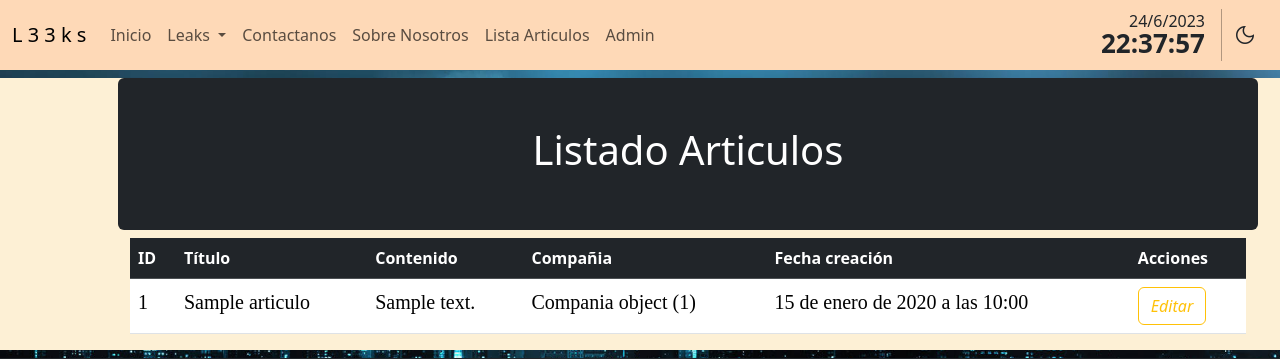
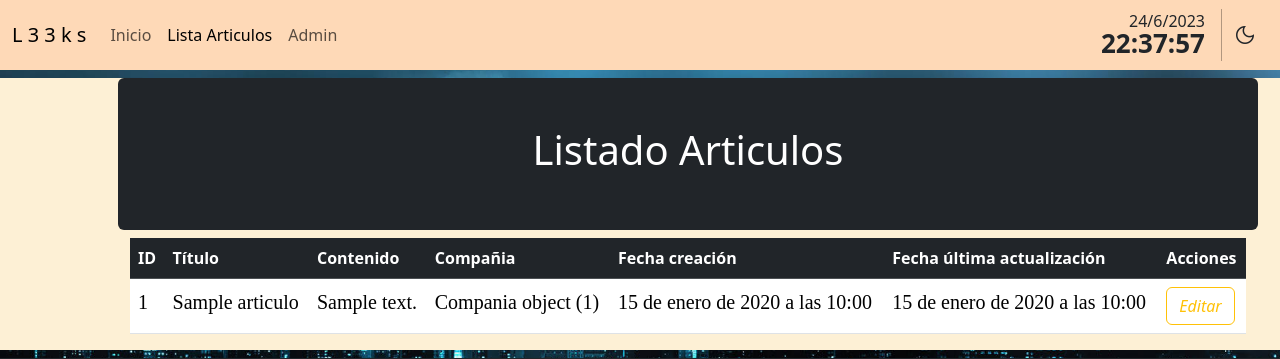
Before and after one commit to F-Gali/duoc3, a Django app: page /crud/articulos/ in a window 1280 px wide; the page is wider, and only the part inside the window is pictured. Shown: the top 359 px of that part. Run offline with Django 4.2, Linux system fonts and the light colour scheme; tables that the repository leaves empty hold one stand-in row (values such as "Sample post").

Commit message:
Lista y editar articulos

```diff
--- a/crud/forms.py
+++ b/crud/forms.py
@@ -6,18 +6,21 @@ class ArticuloForm(ModelForm):
     class Meta:
         model = Articulo
         fields = [
+            'id',
             'titulo',
             'html_body',
             'id_compania'
         ]
         labels = {
+            'id':'ID',
             'titulo':'Titulo',
             'html_body':'Cuerpo del articulo',
             'id_compania':'Compania'
         }
         widgets = {
+            'id':forms.TextInput(attrs={'class':'form-control'}),
             'titulo':forms.TextInput(attrs={'class':'form-control'}),
-            'html_body':forms.TextInput(attrs={'class':'form-control'}),
+            'html_body':forms.Textarea(attrs={'class':'form-control'}),
             'id_compania':forms.Select(attrs={'class':'form-control'})
         }
 
--- a/crud/templates/crud/articulos.html
+++ b/crud/templates/crud/articulos.html
@@ -3,7 +3,7 @@
 {% block title %}Articulos{% endblock %}
 
 {% load static %}
-
+{% block lista %}active{% endblock %}
 {% block first_content %}
 
 <div class="container principal fondo">
@@ -22,6 +22,7 @@
                         <th>Contenido</th>
                         <th>Compañia</th>
                         <th>Fecha creación</th>
+                        <th>Fecha última actualización</th>
                         <th>Acciones</th>
                     </tr>
                 </thead>
@@ -37,6 +38,7 @@
                             {{a.id_compania}}
                         </td>
                         <td class="articulo-index texto-fila">{{a.creacion}}</td>
+                        <td class="articulo-index texto-fila">{{a.actualizacion}}</td>
                         <td>
                             {% comment %}
                             <a class="btn btn-outline-primary" href="/crud/videogames/detail/{{v.idVideogame}}">
--- a/crud/templates/crud/base.html
+++ b/crud/templates/crud/base.html
@@ -33,27 +33,11 @@
                     <li class="nav-item">
                         <a class="nav-link {% block home %}{% endblock %}" aria-current="page" href="{% url 'home' %}">Inicio</a>
                     </li>
-                    <li class="nav-item dropdown" data-bs-theme="light">
-                        <a class="nav-link dropdown-toggle" href="#" role="button" data-bs-toggle="dropdown"
-                            aria-expanded="false">
-                            Leaks
-                        </a>
-                        <ul class="dropdown-menu fondo-nav">
-                            <li><a class="dropdown-item" href="LeaksNintendo.html">Nintendo</a></li>
-                            <li><a class="dropdown-item" href="LeaksSony.html">Sony</a></li>
-                        </ul>
-                    </li>
-                    <li class="nav-item">
-                        <a class="nav-link {% block contact %}{% endblock %} " href="{% url 'contact' %}">Contactanos</a>
-                    </li>
-                    <li class="nav-item">
-                        <a class="nav-link {% block about %}{% endblock %}" href="{% url 'about' %}">Sobre Nosotros</a>
-                    </li>
                     <li>
                         <a class="nav-link {% block lista %}{% endblock %}" href="{% url 'lista-articulos' %}">Lista Articulos</a>
                     </li>
                     <li>
-                        <a class="nav-link {% block admin %}{% endblock %}" href="{% url 'admin:index' %}">Admin</a>
+                        <a class="nav-link" href="{% url 'admin:index' %}">Admin</a>
                     </li>
                 </ul>
             </div>
```
Also changed, not shown: crud/templates/crud/editar_articulo.html (+33 -2 lines).
